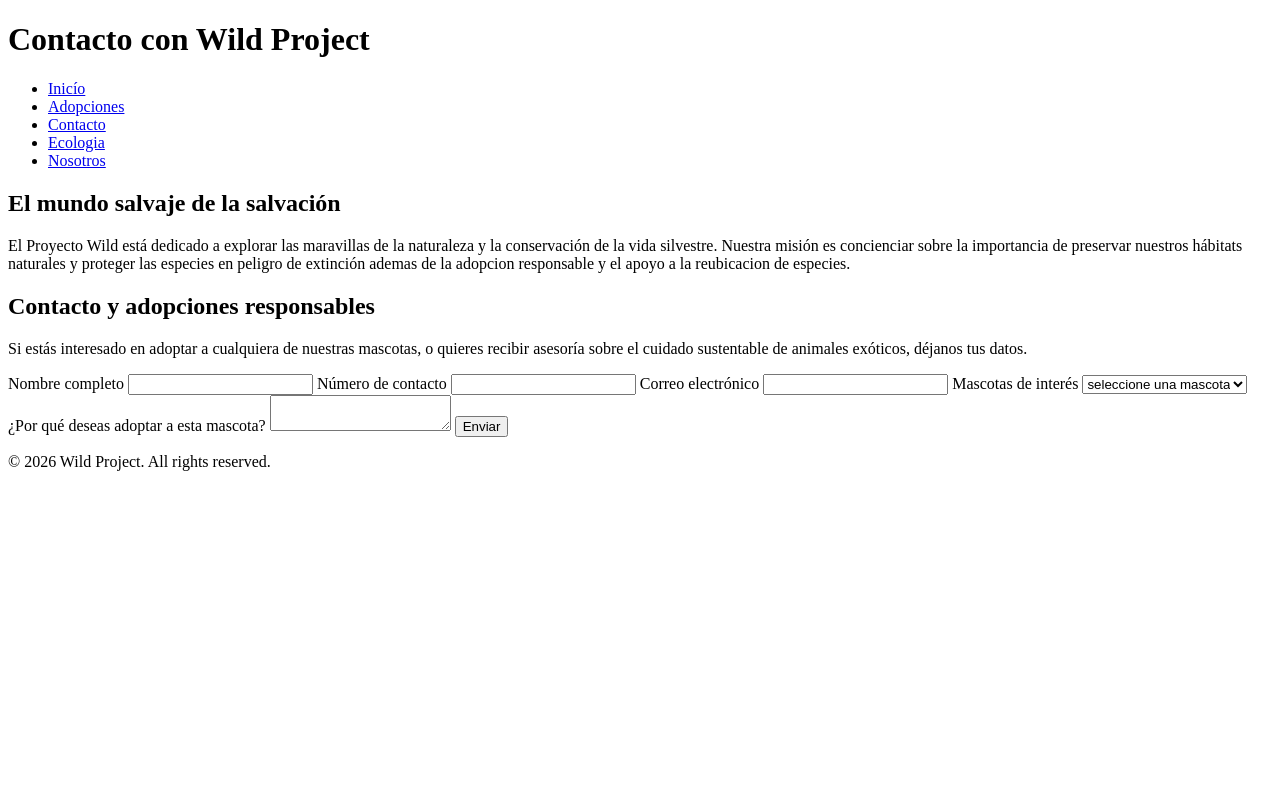
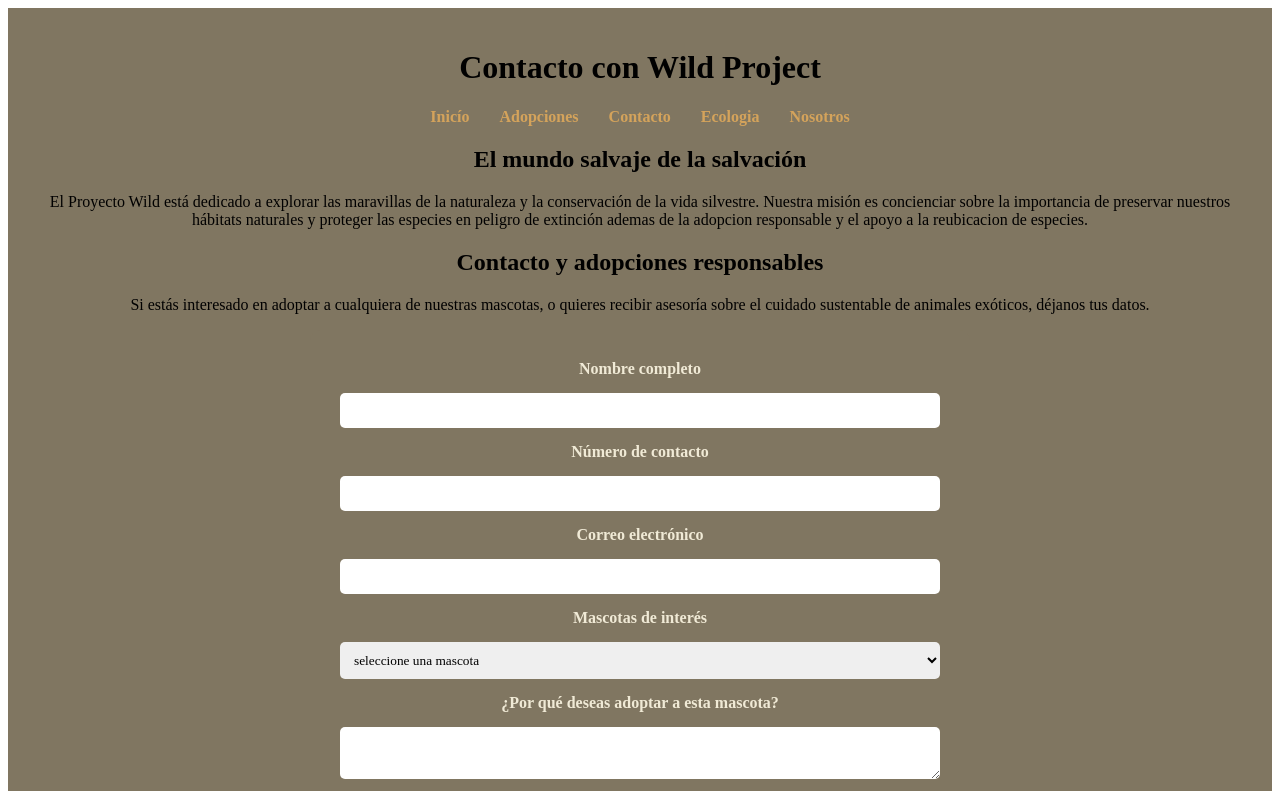
Before and after one commit to GerTorres9/wild-project-final, a website: page contacto.html in a window 1280 px wide. Shown: the top 791 px of the page. Drawn offline with Linux system fonts and the light colour scheme.

Commit message:
Estilos SASS compilados y listos en producción

```diff
--- a/css/style.css
+++ b/css/style.css
@@ -1 +1,104 @@
+/* Mis variables SASS - Tema Safari */
+header {
+  background-color: #807661;
+  padding: 20px;
+  text-align: center;
+}
+header nav ul {
+  list-style-type: none;
+  margin: 0;
+  padding: 0;
+  display: flex;
+  justify-content: center;
+}
+header nav ul li {
+  margin: 0 15px;
+}
+header nav ul li a {
+  text-decoration: none;
+  color: #D4A35B;
+  font-weight: bold;
+}
+header nav ul li a:hover {
+  color: #F0EAD6;
+}
+
+footer {
+  background-color: #2E3825;
+  color: #F0EAD6;
+  padding: 20px;
+  text-align: center;
+}
+footer a {
+  color: #D4A35B;
+  text-decoration: none;
+}
+footer a:hover {
+  text-decoration: underline;
+}
+
+.adopciones {
+  display: grid;
+  grid-template-columns: repeat(3, 1fr);
+  gap: 20px;
+  padding: 20px;
+}
+@media (max-width: 768px) {
+  .adopciones {
+    grid-template-columns: 1fr;
+  }
+}
+.adopciones .card-animal {
+  background-color: #807661;
+  padding: 20px;
+  border-radius: 10px;
+  text-align: center;
+  transition: transform 0.3s ease;
+}
+.adopciones .card-animal img {
+  width: 100%;
+  border-radius: 5px;
+}
+.adopciones .card-animal:hover {
+  transform: scale(1.05);
+}
+
+form {
+  background-color: #807661;
+  padding: 30px;
+  border-radius: 10px;
+  max-width: 600px;
+  margin: 0 auto;
+  display: flex;
+  flex-direction: column;
+  gap: 15px;
+}
+form label {
+  font-weight: bold;
+  color: #F0EAD6;
+}
+form input {
+  padding: 10px;
+  border: none;
+  border-radius: 5px;
+}
+form select, form textarea {
+  padding: 10px;
+  border: none;
+  border-radius: 5px;
+  font-family: inherit;
+}
+form button {
+  background-color: #D4A35B;
+  color: #2E3825;
+  padding: 10px 20px;
+  border: none;
+  border-radius: 5px;
+  font-weight: bold;
+  cursor: pointer;
+}
+form button:hover {
+  opacity: 0.8;
+}
+
 /*# sourceMappingURL=style.css.map */
--- /dev/null
+++ b/package.json
@@ -0,0 +1,5 @@
+{
+  "devDependencies": {
+    "sass": "^1.101.0"
+  }
+}
```
Also changed, not shown: 2 other files.
